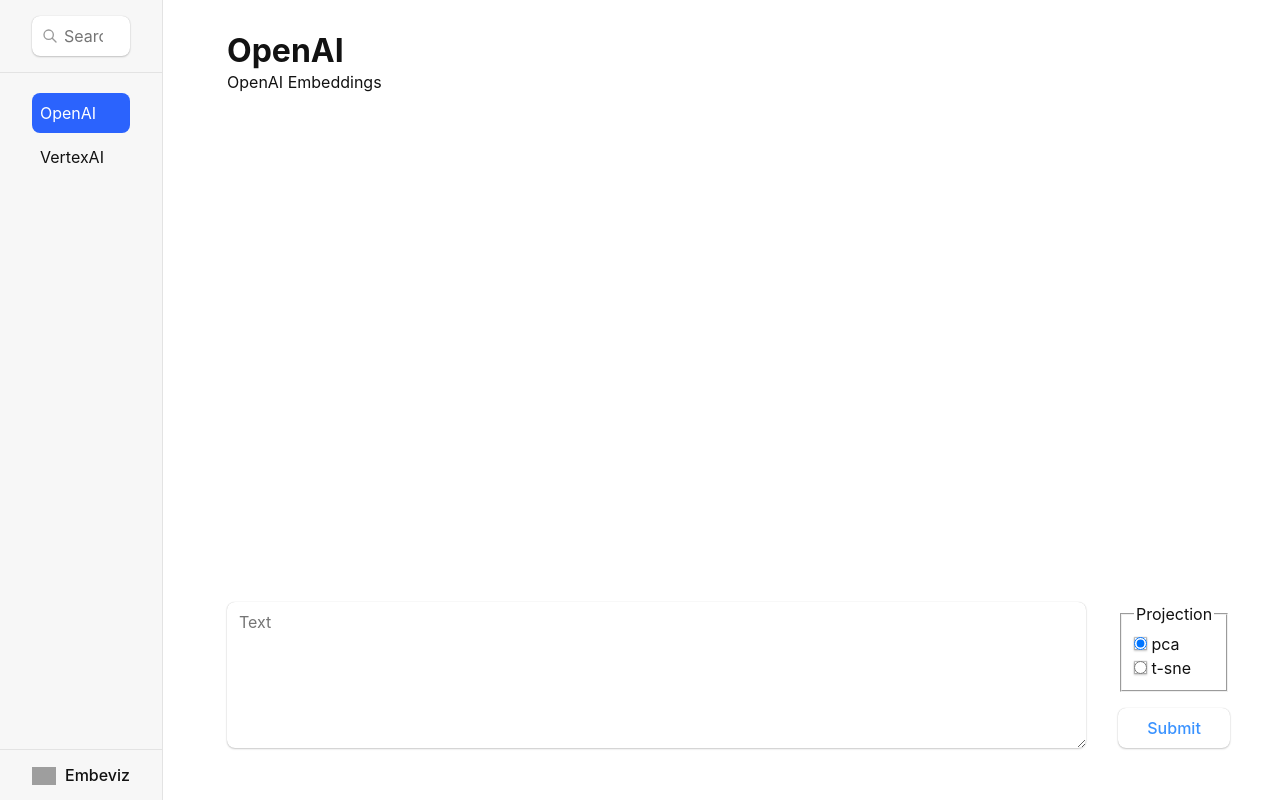
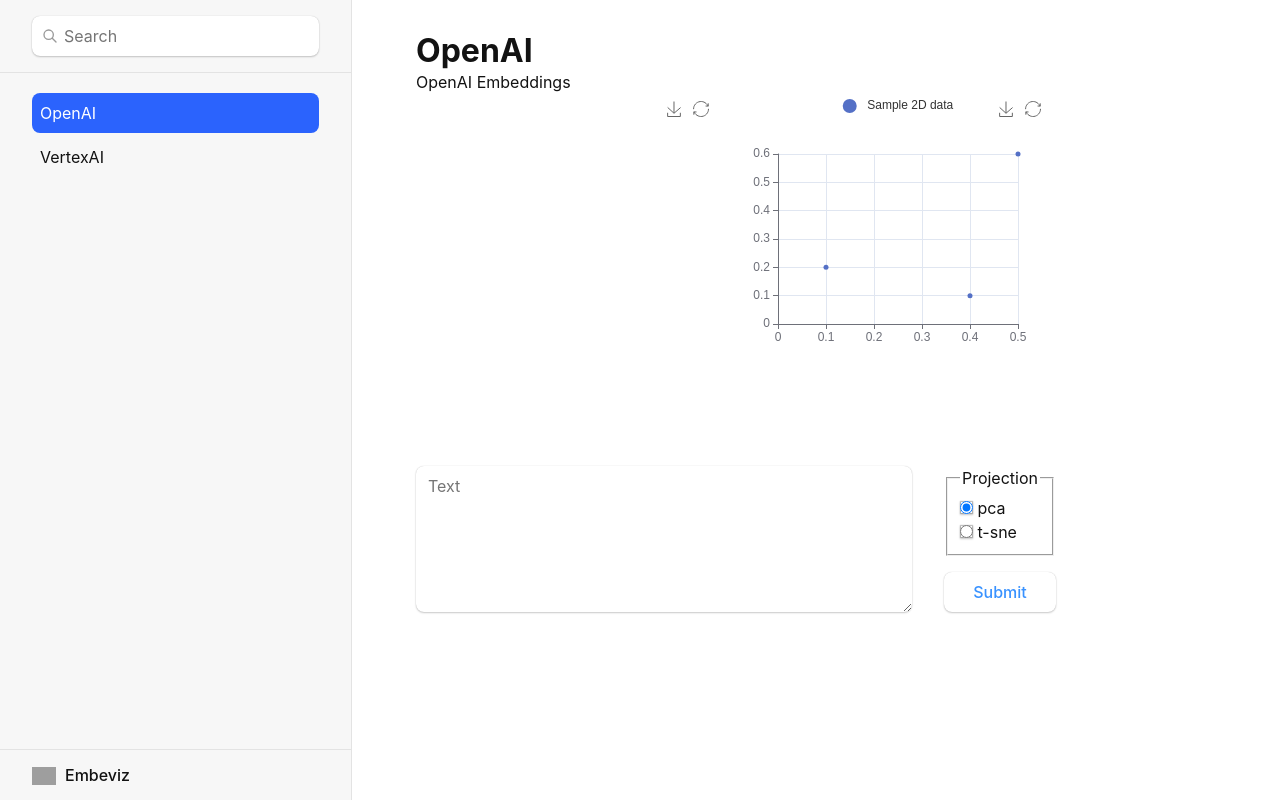
Before and after one commit to milosgajdos/embeviz, a React (Vite) app in the folder ui/: page /provider/1 in a window 1280 px wide. Built offline with nearby package versions, Linux system fonts and the light colour scheme; grey boxes are pictures that could not be loaded.

Commit message:
feat: add echarts canvas
Signed-off-by: Milos Gajdos <milosthegajdos@gmail.com>

```diff
--- a/ui/package.json
+++ b/ui/package.json
@@ -10,6 +10,9 @@
     "preview": "vite preview"
   },
   "dependencies": {
+    "echarts": "^5.4.3",
+    "echarts-for-react": "^3.0.2",
+    "echarts-gl": "^2.0.9",
     "localforage": "^1.10.0",
     "match-sorter": "^6.3.1",
     "react": "^18.2.0",
--- a/ui/src/embeddings.js
+++ b/ui/src/embeddings.js
@@ -8,7 +8,18 @@
     {
       name: "OpenAI",
       description: "OpenAI Embeddings",
-      data: {},
+      data: {
+        "2d": [
+          [0.5, 0.6],
+          [0.1, 0.2],
+          [0.4, 0.1],
+        ],
+        "3d": [
+          [0.4, 0.1, 0.3],
+          [0.2, 0.1, 0.1],
+          [0.1, 0.1, 0.2],
+        ],
+      },
     },
   ],
   [
@@ -16,7 +27,18 @@
     {
       name: "VertexAI",
       description: "VertexAI Embeddings",
-      data: {},
+      data: {
+        "2d": [
+          [0.43, 0.77],
+          [0.21, 0.33],
+          [0.42, 0.78],
+        ],
+        "3d": [
+          [0.234, 0.144, 0.453],
+          [0.4442, 0.661, 0.51],
+          [0.22, 0.11, 0.82],
+        ],
+      },
     },
   ],
 ]);
@@ -44,7 +66,16 @@
   await fakeNetwork();
   let provider = globalData.get(id);
   if (!provider) throw new Error("No contact found for", id);
-  globalData.set(id, { name: provider.name, data: updates });
+  globalData.set(id, {
+    name: provider.name,
+    description: provider.description,
+    data: {
+      "2d": [[...provider.data["2d"], [Math.random(), Math.random()]]],
+      "3d": [
+        [...provider.data["2d"], [Math.random(), Math.random(), Math.random()]],
+      ],
+    },
+  });
   return new Map(globalData);
 }
 
--- a/ui/src/index.css
+++ b/ui/src/index.css
@@ -262,6 +262,7 @@
   display: flex;
   flex-direction: column;
   justify-content: space-between;
+  gap: 2rem;
   max-width: 40rem;
 }
 
@@ -280,6 +281,7 @@
 #embed-form {
   display: flex;
   gap: 2rem;
+  padding-top: 20px;
   padding-bottom: 20px;
 }
 
@@ -295,6 +297,12 @@
 
 #embed h1 + p + p {
   white-space: break-spaces;
+}
+
+#charts {
+  display: flex;
+  gap: 2rem;
+  margin-bottom: 20px;
 }
 
 /* #embed img {
--- a/ui/src/routes/embed.jsx
+++ b/ui/src/routes/embed.jsx
@@ -1,4 +1,6 @@
 import { Form, useLoaderData, redirect } from "react-router-dom";
+import ReactECharts from "echarts-for-react";
+import "echarts-gl";
 import { useState } from "react";
 import { getProvider, updateData } from "../embeddings";
 
@@ -10,12 +12,14 @@
       statusText: "Not Found",
     });
   }
+  console.log(provider);
   return { provider };
 }
 
 export async function action({ request, params }) {
   const formData = await request.formData();
   const updates = Object.fromEntries(formData);
+  console.log(updates);
   const newData = await updateData(params.id, updates);
   console.log(`new data: ${newData}`);
   return redirect(`/provider/${params.id}`);
@@ -23,22 +27,120 @@
 
 export default function Embed() {
   const { provider } = useLoaderData();
-  /* we should allow reset stored data*/
+
   return (
-    <>
-      <div id="embed">
+    <div id="embed">
+      <div>
         <h1>{provider.name ? <> {provider.name}</> : <i>No Name</i>} </h1>
         {provider.description && <p>{provider.description}</p>}
-        <div>
-          <img key={provider.avatar} src={provider.avatar || null} />
+        <div id="charts">
+          <EChart3D series={provider.data["3d"]} />
+          <EChart2D series={provider.data["2d"]} />
         </div>
       </div>
-      <UpdateData />
-    </>
+      <UpdateDataForm />
+    </div>
   );
 }
 
-export function UpdateData() {
+function EChart3D({ series }) {
+  const option = {
+    animation: true,
+    legend: { show: true, type: "" },
+    grid3D: {},
+    xAxis3D: {},
+    yAxis3D: {},
+    zAxis3D: {},
+    toolbox: {
+      show: true,
+      orient: "horizontal",
+      left: "right",
+      feature: {
+        saveAsImage: {
+          show: true,
+          title: "Save as image",
+        },
+        brush: null,
+        restore: {
+          show: true,
+          title: "Reset",
+        },
+      },
+    },
+    tooltip: {
+      show: true,
+      formatter: "{a}",
+    },
+
+    series: [
+      {
+        name: "Sample 3D data",
+        type: "scatter3D",
+        symbolSize: 5,
+        smooth: false,
+        connectNulls: false,
+        showSymbol: false,
+        waveAnimation: false,
+        coordinateSystem: "cartesian3D",
+        renderLabelForZeroData: false,
+        data: series,
+        itemStyle: {
+          opacity: 1,
+        },
+      },
+    ],
+  };
+  return <ReactECharts option={option} style={{ height: 300, width: 300 }} />;
+}
+
+function EChart2D({ series }) {
+  const option = {
+    animation: true,
+    legend: { show: true, type: "" },
+    xAxis: [{}],
+    yAxis: [{}],
+    toolbox: {
+      show: true,
+      orient: "horizontal",
+      left: "right",
+      feature: {
+        saveAsImage: {
+          show: true,
+          title: "Save as image",
+        },
+        brush: null,
+        restore: {
+          show: true,
+          title: "Reset",
+        },
+      },
+    },
+    tooltip: {
+      show: true,
+      formatter: "{a}",
+    },
+
+    series: [
+      {
+        name: "Sample 2D data",
+        type: "scatter",
+        symbolSize: 5,
+        smooth: false,
+        connectNulls: false,
+        showSymbol: false,
+        waveAnimation: false,
+        renderLabelForZeroData: false,
+        data: series,
+        itemStyle: {
+          opacity: 1,
+        },
+      },
+    ],
+  };
+  return <ReactECharts option={option} style={{ height: 300, width: 300 }} />;
+}
+
+export function UpdateDataForm() {
   const [proj, setProj] = useState("pca");
 
   function handleProjChange(e) {
--- a/ui/src/routes/index.jsx
+++ b/ui/src/routes/index.jsx
@@ -1,9 +1,7 @@
 export default function Index() {
   return (
     <div id="index-page">
-      <p id="zero-state">
-        This is a simple SPA for visualising vector embeddings.
-      </p>
+      <p id="zero-state">Embeviz: SPA for visualising vector embeddings</p>
     </div>
   );
 }
```
Also changed, not shown: 1 other file (tests, documents, lock files or other folders).
